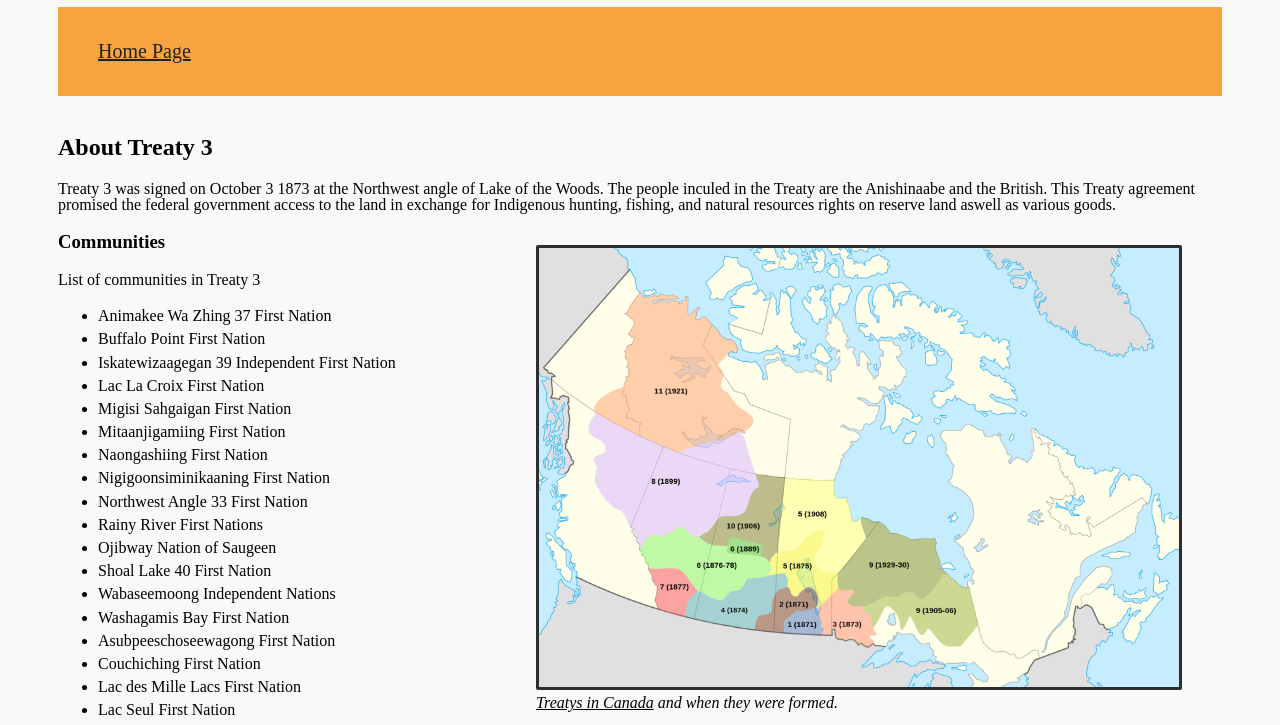
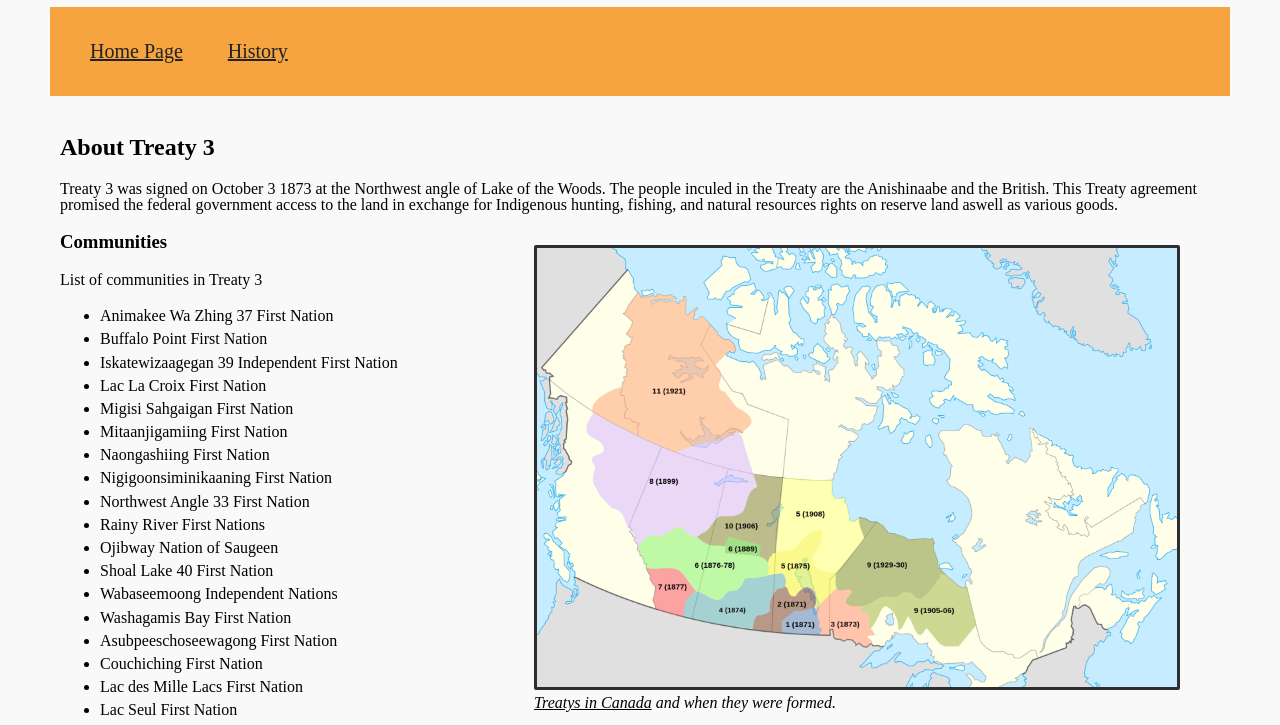
Before and after one commit to jord-lava/treaty-3-css-basics, a plain HTML site: page index.html in a window 1280 px wide. Shown: the part 73-798 px from the top of the page. Drawn offline with Linux system fonts and the light colour scheme.

Commit message:
color and typography page added

```diff
--- a/index.html
+++ b/index.html
@@ -29,9 +29,9 @@
 
       /* styles images border */
       img {
-        border: 3px solid rgb(46, 46, 46);
+        border: 0.3rem solid rgb(46, 46, 46);
         /* rounds border */
-        border-radius: 2px;
+        border-radius: 0.2rem;
       }
 
       /* styles the list of communities in treaty 3 */
@@ -62,6 +62,9 @@
         <!-- links to other pages on the website -->
         <ul>
           <li><a href="index.html">Home Page</a></li>
+        </ul>
+        <ul>
+          <li><a href="color-and-typography.html">History</a></li>
         </ul>
       </nav>
     </header>
--- a/stylesheets/main.css
+++ b/stylesheets/main.css
@@ -1,12 +1,20 @@
 /* main style sheet for this web site */
+/*
+primary: 245, 164, 64
+secendacy:
+*/
+html {
+  font-size: 62.5%;
+}
 
 /* styles body */
 body {
+  font-size: 1.6rem;
   /* changes the background color */
   background-color: rgb(250, 249, 249);
   /* adds padding */
-  padding-left: 50px;
-  padding-right: 50px;
+  margin-left: 5rem;
+  margin-right: 5rem;
 }
 
 /* styles nav */
@@ -14,10 +22,10 @@ nav {
   /* change the backcground color */
   background-color: rgb(245, 164, 64);
   /* padding and margin */
-  padding: 10px 0px;
-  margin: 0px;
+  padding: 1rem 0rem;
+  margin: 0rem;
   /* changes font size */
-  font-size: 20px;
+  font-size: 2rem;
   /* makes the text go to the left */
   text-align: left;
 }
@@ -28,6 +36,13 @@ nav ul li {
   list-style: none;
 }
 
+nav ul {
+  display: inline-block;
+}
+main {
+  margin-left: 1rem;
+  margin-right: 1rem;
+}
 /* styles the achores */
 a {
   /* changes the text color to black */
@@ -48,8 +63,8 @@ footer {
   background-color: rgb(245, 164, 64);
 
   /* padding and margin */
-  padding: 10px 10px;
-  margin: 10px 10px;
+  padding: 1rem 1rem;
+  margin: 1rem 1rem;
 }
 /* styles the list items in a unordered list in the footer */
 footer ul li {
```
Also changed, not shown: color-and-typography.html (added, +35 -0 lines).
